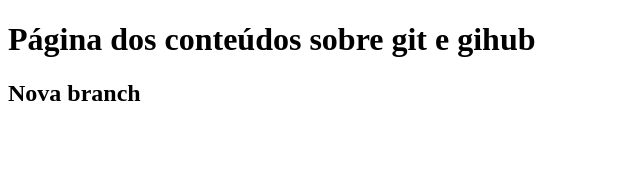
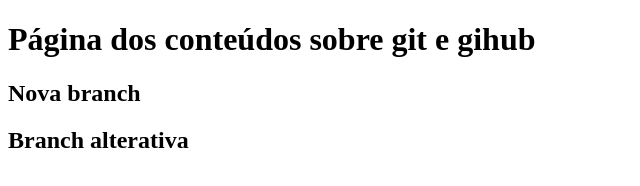
Before and after one commit to 9313TaylDe/f-rmulario-tarefas, a plain HTML site: page index.html in a window 1280 px wide. Shown: the whole page, without its empty margins (0-640 px from the left). Drawn offline with Linux system fonts and the light colour scheme.

Commit message:
Nova versão atualizada

```diff
--- a/index.html
+++ b/index.html
@@ -10,6 +10,7 @@
 <body>
     <h1>Página dos conteúdos sobre git e gihub</h1>
     <h2>Nova branch</h2>
+    <h2>Branch alterativa</h2>
 </body>
 
 </html>
```
